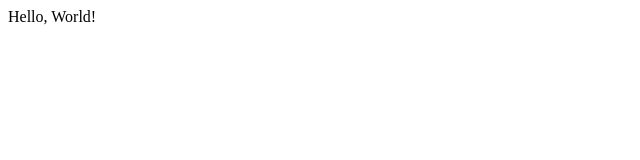
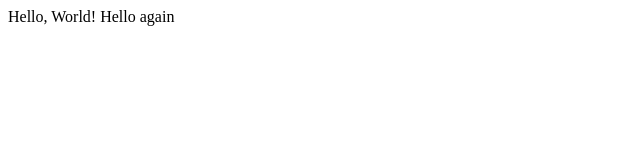
Before and after one commit to rs37888/lecture0, a plain HTML site: page hello.html in a window 1280 px wide. Shown: the full height of the page, 0-640 px from the left. Drawn offline with Linux system fonts and the light colour scheme.

Commit message:
added one more hello

```diff
--- a/hello.html
+++ b/hello.html
@@ -4,7 +4,7 @@
       <title>My Webpage!</title>
   </head>
   <body>
-   Hello, World!
+   Hello, World!    Hello again
   </body>
 
 </html>
```
